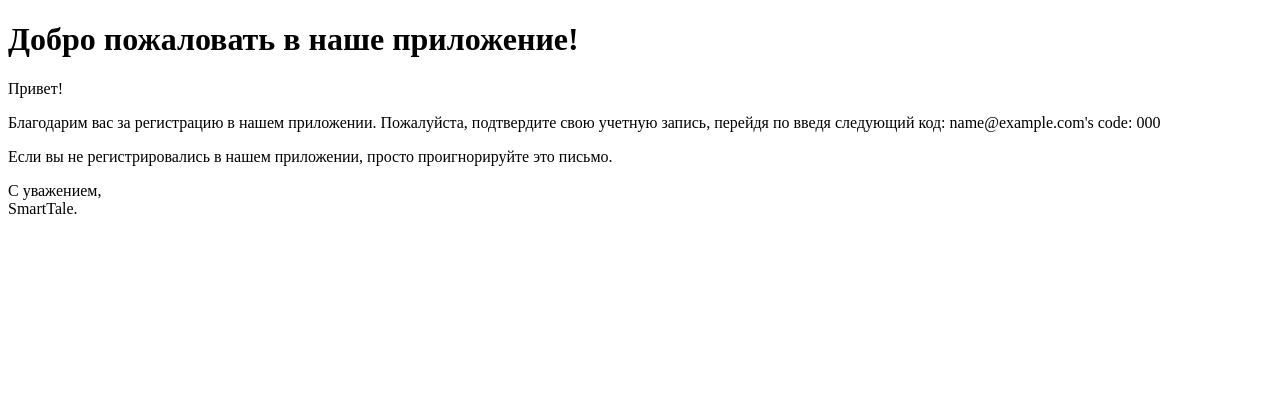
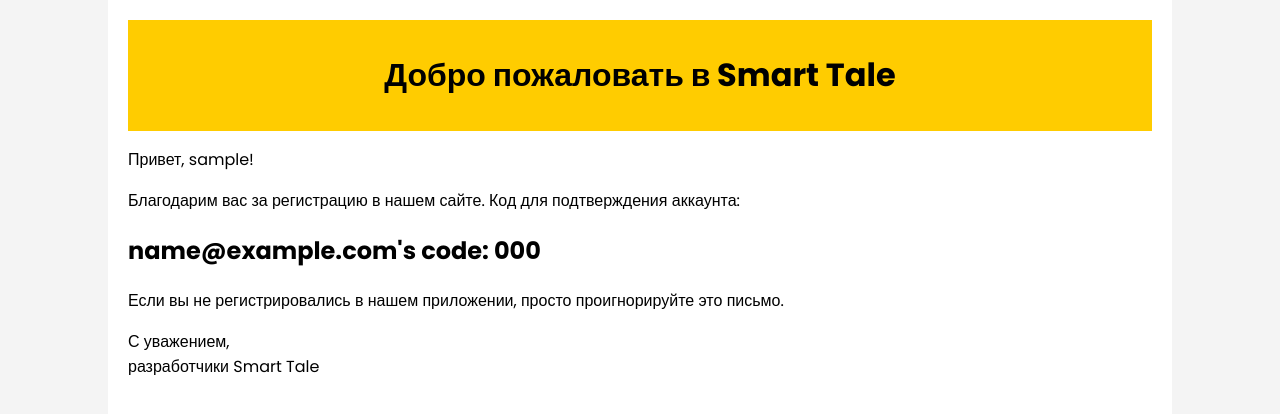
Before and after one commit to zakirdaniarov/SmartTale, a Django app: template authorization/templates/authorization/email_mess.html in a window 1280 px wide. Shown: the top 414 px of the page. Run offline with Django 4.2, Linux system fonts and the light colour scheme; tables that the repository leaves empty hold one stand-in row (values such as "Sample post"); the template is opened without the code that fills it: values that come from a table or form of the project are taken from there, most other values are stand-ins (such as "Sample title", 1, 10 or a date in 2020).

Commit message:
T2-74-fix-authorization Update html

```diff
--- a/authorization/services.py
+++ b/authorization/services.py
@@ -17,6 +17,7 @@
         user_code.code = code
         user_code.save()
     data = {'code': user_code.code,
+            'user_name': user.user_profile.first_name,
             'email_subject': 'Verify your email',
             'to_email': user.email}
     html = 'authorization/email_mess.html'
--- a/authorization/templates/authorization/email_mess.html
+++ b/authorization/templates/authorization/email_mess.html
@@ -3,16 +3,55 @@
 
 <head>
 	<title>Подтверждение регистрации</title>
+	<link rel="preconnect" href="https://fonts.googleapis.com">
+	<link rel="preconnect" href="https://fonts.gstatic.com" crossorigin>
+	<link
+		href="https://fonts.googleapis.com/css2?family=Poppins:ital,wght@0,100;0,200;0,300;0,400;0,500;0,600;0,700;0,800;0,900;1,100;1,200;1,300;1,400;1,500;1,600;1,700;1,800;1,900&display=swap"
+		rel="stylesheet">
+	<style>
+		body {
+			font-family: "Poppins", sans-serif;
+			margin: 0;
+			padding: 0;
+			background-color: #f4f4f4;
+		}
+
+		.container {
+			width: 80%;
+			margin: auto;
+			background-color: #fff;
+			padding: 20px;
+		}
+
+		.header {
+			background-color: #fc0;
+			color: #000;
+			padding: 10px;
+			text-align: center;
+			font-weight: 500;
+		}
+
+		a {
+			display: inline-block;
+			background-color: #fc0;
+			color: #fff;
+			padding: 10px;
+			text-decoration: none;
+			margin: 10px 0;
+		}
+	</style>
 </head>
 
 <body>
-	<div>
-		<h1>Добро пожаловать в наше приложение!</h1>
-		<p>Привет!</p>
-		<p>Благодарим вас за регистрацию в нашем приложении. Пожалуйста, подтвердите свою учетную запись, перейдя по
-			введя следующий код: {{user_code}}</p>
+	<div class="container">
+		<div class="header">
+			<h1>Добро пожаловать в Smart Tale</h1>
+		</div>
+		<p>Привет, {{user_name}}!</p>
+		<p>Благодарим вас за регистрацию в нашем сайте. Код для подтверждения аккаунта:</p>
+		<h2>{{user_code}}</h2>
 		<p>Если вы не регистрировались в нашем приложении, просто проигнорируйте это письмо.</p>
-		<p>С уважением, <br>SmartTale.</p>
+		<p>С уважением,<br>разработчики Smart Tale</p>
 	</div>
 </body>
 
--- a/authorization/utils.py
+++ b/authorization/utils.py
@@ -14,6 +14,7 @@
     def send_email(data, html):
         context = {
             'user_code': data['code'],
+            'user_name': data['user_name'],
         }
         html_content = render_to_string(
             html, context = context
```
